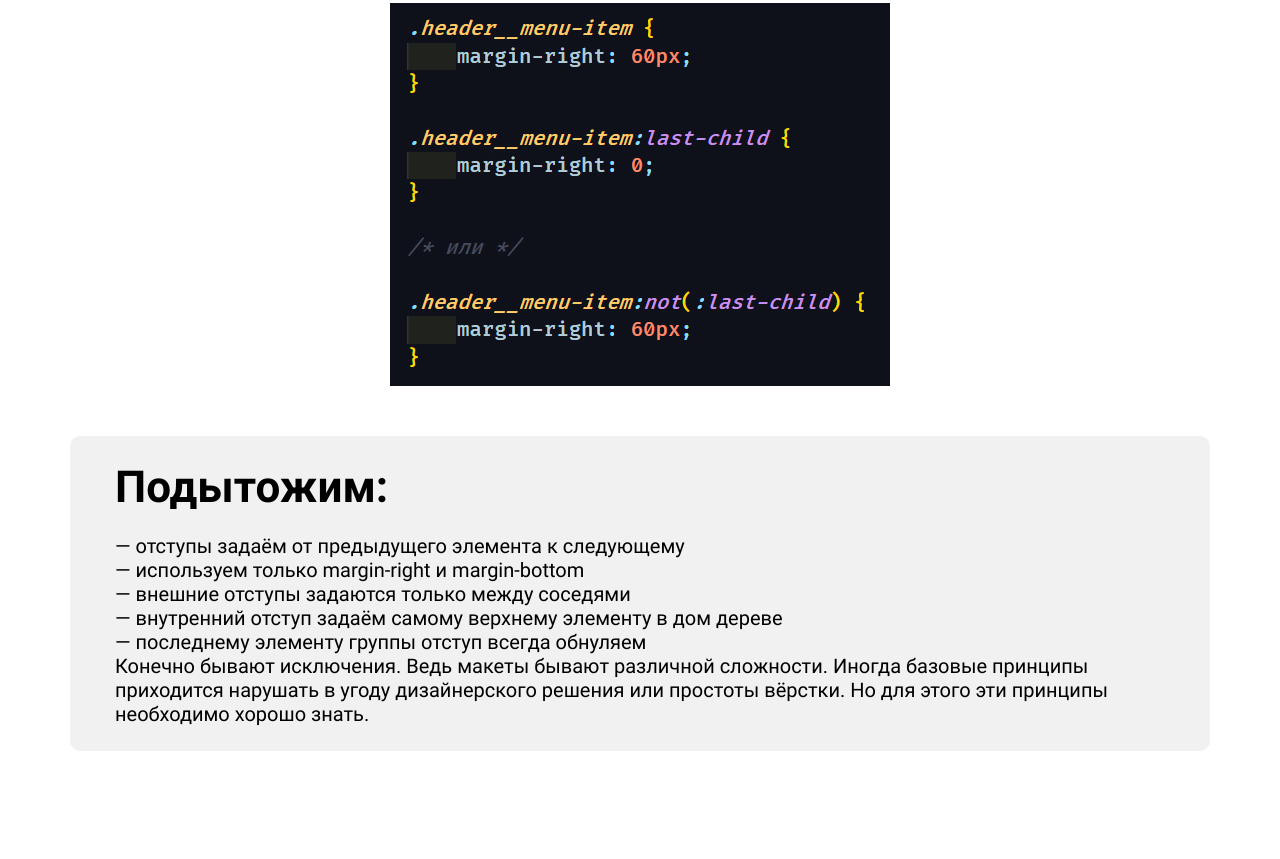
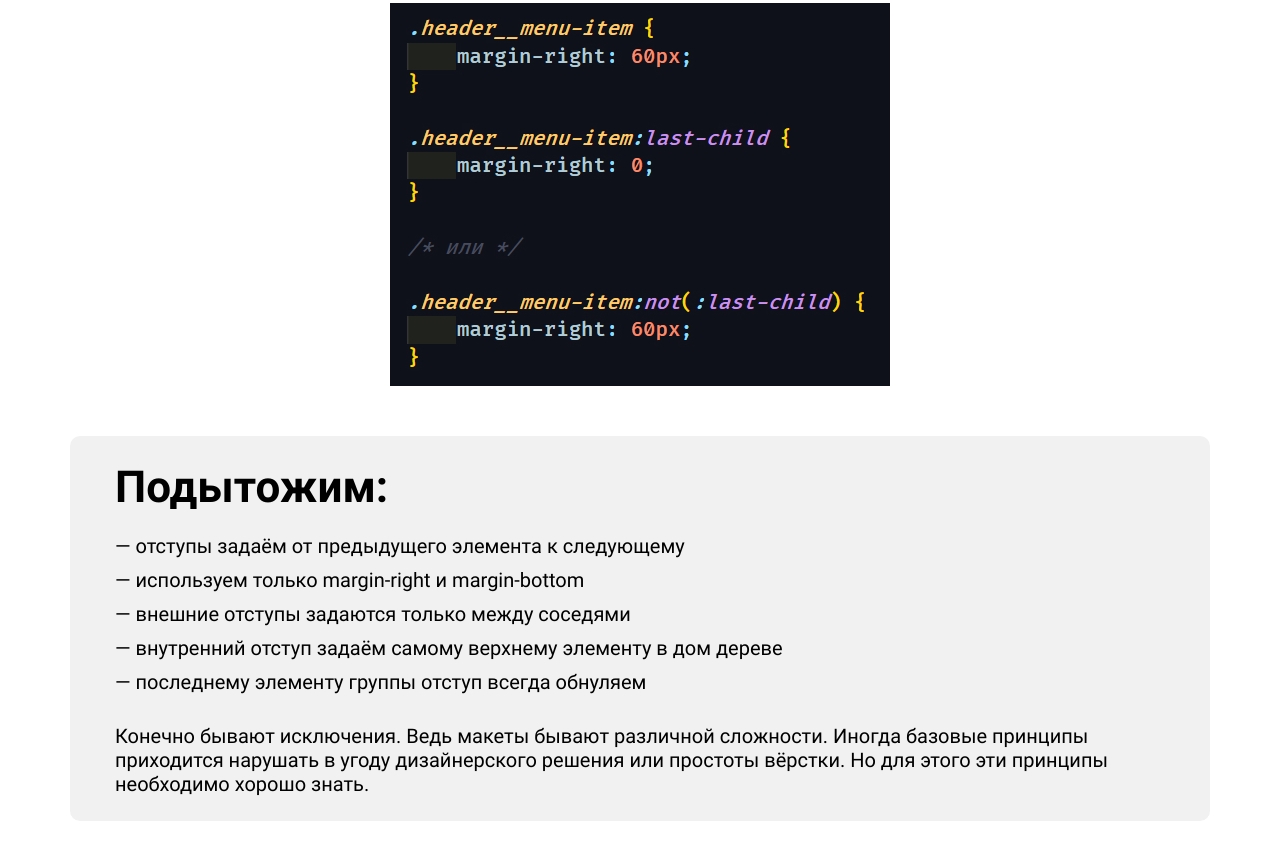
Before and after one commit to viktoriaty/indentation, a plain HTML site: page index.html in a window 1280 px wide. Shown: the part 7923-8782 px from the top of the page. Before the commit the page ends 8724 px from the top, so only its background shows below. Drawn offline with Linux system fonts and the light colour scheme; files whose address does not match are found by name; a web font is replaced by a local one.

Commit message:
отступы

```diff
--- a/css/summary.css
+++ b/css/summary.css
@@ -10,3 +10,11 @@
   font-weight: 700;
   line-height: 120%;
 }
+
+.summary__list {
+  padding-bottom: 30px;
+}
+
+.summary__list_item:not(:last-child) {
+  margin-bottom: 10px;
+}
--- a/index.html
+++ b/index.html
@@ -110,11 +110,11 @@
       <h2 class="summary__header">Подытожим:</h2>
 
       <ul class="summary__list">
-        <li class="summary__item">&mdash; отступы задаём от предыдущего элемента к следующему</li>
-        <li class="summary__item">&mdash; используем только margin-right и margin-bottom</li>
-        <li class="summary__item">&mdash; внешние отступы задаются только между соседями</li>
-        <li class="summary__item">&mdash; внутренний отступ задаём самому верхнему элементу в дом дереве</li>
-        <li class="summary__item">&mdash; последнему элементу группы отступ всегда обнуляем</li>
+        <li class="summary__list_item">&mdash; отступы задаём от предыдущего элемента к следующему</li>
+        <li class="summary__list_item">&mdash; используем только margin-right и margin-bottom</li>
+        <li class="summary__list_item">&mdash; внешние отступы задаются только между соседями</li>
+        <li class="summary__list_item">&mdash; внутренний отступ задаём самому верхнему элементу в дом дереве</li>
+        <li class="summary__list_item">&mdash; последнему элементу группы отступ всегда обнуляем</li>
     </ul>
 
     <p class="summary__text">Конечно бывают исключения. Ведь макеты бывают различной сложности. Иногда базовые принципы приходится нарушать в угоду дизайнерского решения или простоты вёрстки. Но для этого эти принципы необходимо хорошо знать.</p>
```
